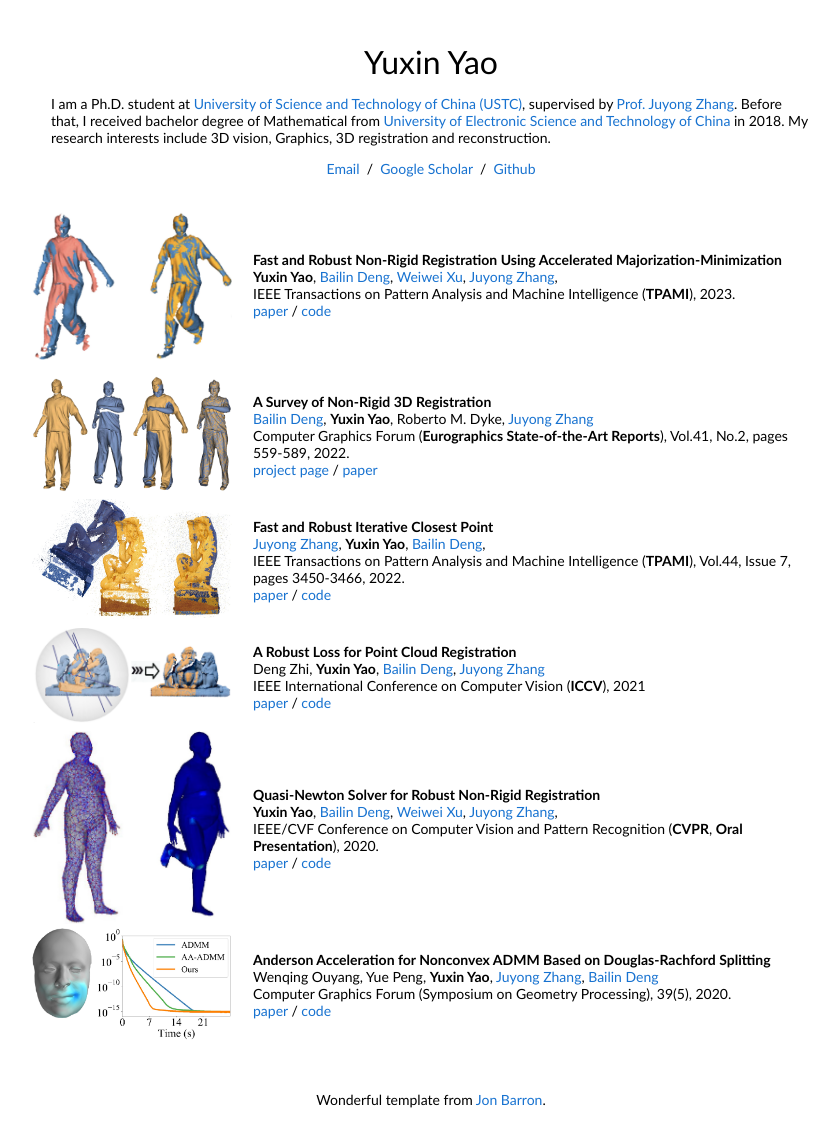
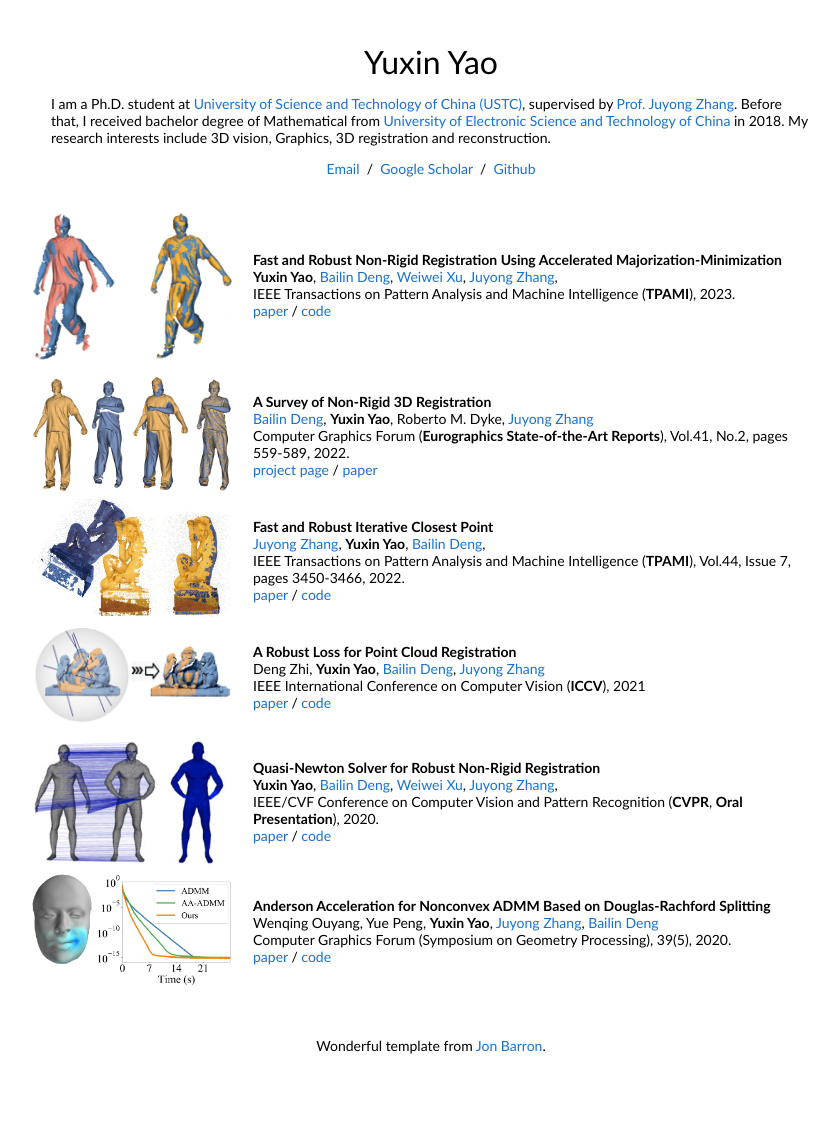
Before and after one commit to yaoyx689/yaoyx689.github.io, a plain HTML site: page index.html in a window 1280 px wide. Shown: the whole page, without its empty margins (209-1048 px from the left). After the commit the page ends 1076 px from the top, so only its background shows below. Drawn offline with Linux system fonts and the light colour scheme.

Commit message:
Update index.html

```diff
--- a/index.html
+++ b/index.html
@@ -149,7 +149,7 @@
 
               <tr>
                 <td style="padding:0px;width:25%;vertical-align:middle">
-                  <img src='images/RNRR.jpg' style="width:200px;">
+                  <img src='images/NRR.jpg' style="width:200px;">
                 </td>
                 <td style="padding:20px;width:75%;vertical-align:middle">
                   <papertitle>Quasi-Newton Solver for Robust Non-Rigid Registration</papertitle>
```
